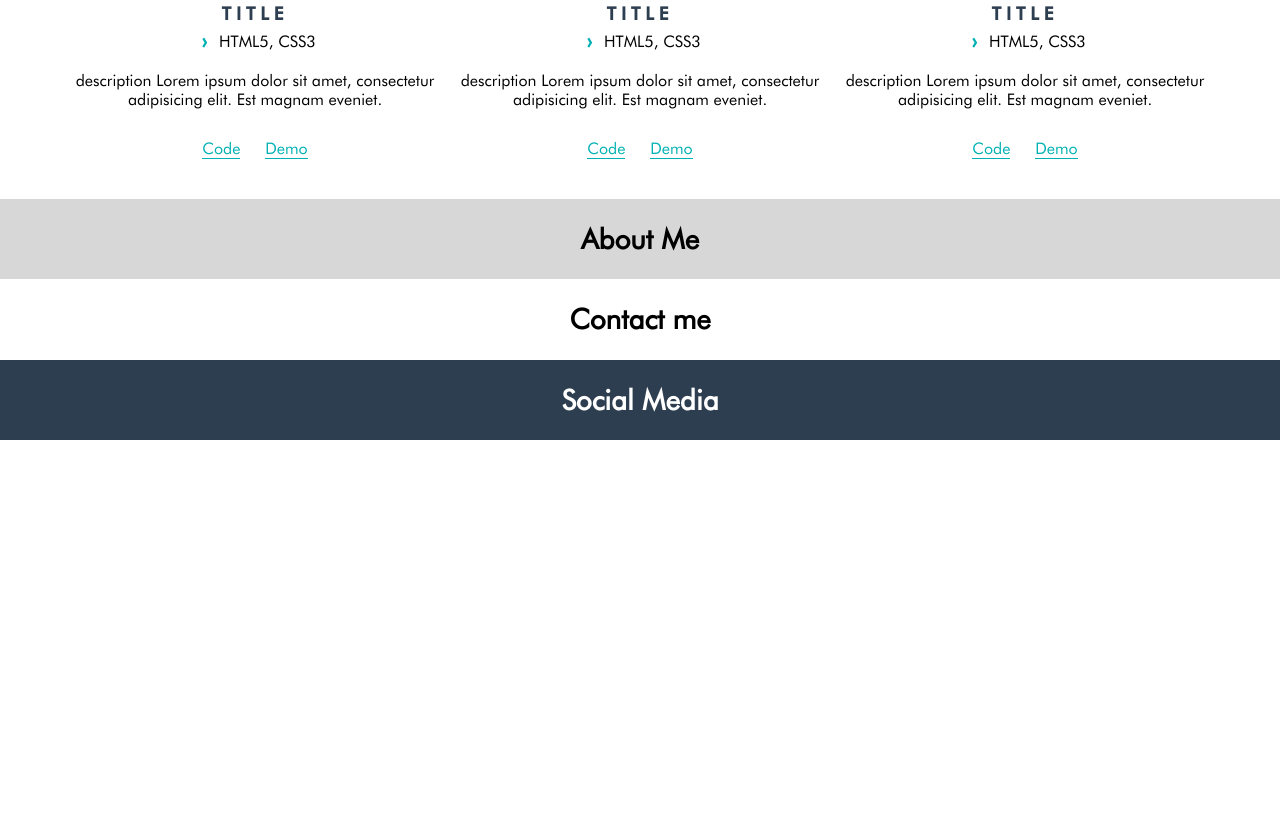
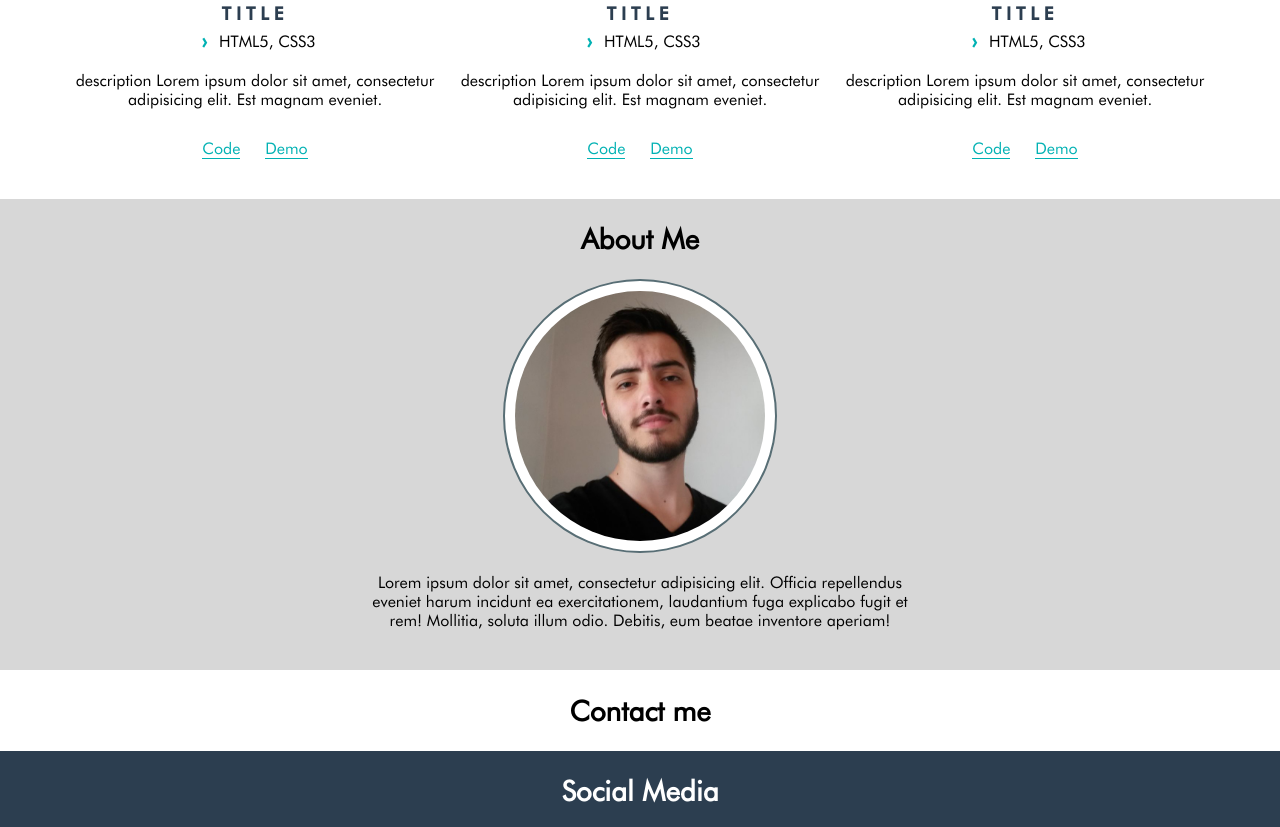
Before and after one commit to guilherme-dev/guilherme-dev.github.io, a website: page index.html in a window 1280 px wide. Shown: the part 601-1428 px from the top of the page. Before the commit the page ends 1041 px from the top, so only its background shows below. Drawn offline with nearby package versions, Linux system fonts and the light colour scheme.

Commit message:
about section

```diff
--- a/index.html
+++ b/index.html
@@ -92,6 +92,12 @@
 	<section id="section-about" class="section">
 		<div class="container">
 			<h1>About Me</h1>
+			<div class="about-me">
+				<figure>
+					<img src="dist/img/perfil.jpg" alt="">
+				</figure>
+				<p class="about-me__text">Lorem ipsum dolor sit amet, consectetur adipisicing elit. Officia repellendus eveniet harum incidunt ea exercitationem, laudantium fuga explicabo fugit et rem! Mollitia, soluta illum odio. Debitis, eum beatae inventore aperiam!</p>
+			</div>
 		</div>
 	</section>
 	<section id="section-contact" class="section">
--- a/src/styles/partials/_home.scss
+++ b/src/styles/partials/_home.scss
@@ -112,6 +112,32 @@ body {
 	background-color: $section_color;
 }
 
+.about-me {
+
+	figure {
+		max-width: 250px;
+		margin: 0 auto 20px;
+		padding: 10px;
+		background-color: white;
+		border-radius: 50%;
+		border: 2px solid $section_color_darker;
+		img {
+			width: 100%;
+			border-radius: 100%;
+		}
+	}
+}
+	.about-me__text {
+		text-align: center;
+		margin-bottom: 40px;
+		@include breakpoint(dog) {
+			width: 50%;
+			margin: 0 auto 40px;
+		}
+	}
+
+
+
 
 // SECTION CONTACT
 #section-contact {
--- a/src/styles/partials/_variables.scss
+++ b/src/styles/partials/_variables.scss
@@ -17,5 +17,6 @@ $navbar_color : $cinza_base;
 $navbar_color_dark : $cinza_dark;
 
 $section_color: $cinza_lighter;
+$section_color_darker : $cinza_light;
 
 $footer_color : $azul_cinza;
```
Also changed, not shown: dist/img/perfil.jpg (added), dist/styles/main.css.
